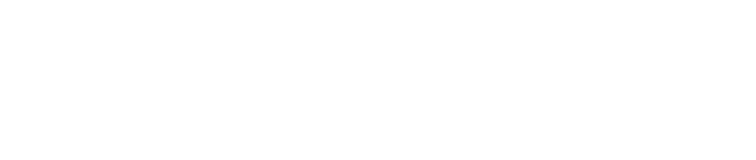
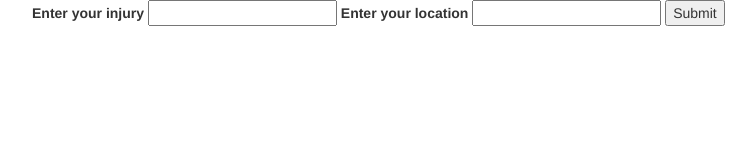
Before and after one commit to HunterTParks/doctor-search-api, a website: page index.html in a window 1280 px wide. Shown: the whole page, without its empty margins (38-794 px from the left). Drawn offline with nearby package versions, Linux system fonts and the light colour scheme.

Commit message:
add functionality to html main page

```diff
--- a/index.html
+++ b/index.html
@@ -3,12 +3,20 @@
   <head>
     <meta charset="utf-8">
     <script type="text/javascript" src = "bower_components/jquery/dist/jquery.min.js"></script>
-    <link rel="stylesheet" href="bower_components/bootstrap/dist/css/bootstrap.min.css">
+    <link rel="stylesheet" href = "bower_components/bootstrap/dist/css/bootstrap.min.css">
     <script type="text/javascript" src = "bower_components/bootstrap/dist/js/bootstrap.min.js"></script>
-    <script type="text/javascript" src - "build/js/app.ja"></script>
+    <script type="text/javascript" src = "build/js/app.js"></script>
     <title>Title</title>
   </head>
   <body>
-
+    <div class="container">
+      <form id = "doctorSearch">
+        <label for="injury">Enter your injury</label>
+        <input type="text" id = "injury">
+        <label for="location">Enter your location</label>
+        <input type="text" id = "location">
+        <button type="submit" name="button">Submit</button>
+      </form>
+    </div>
   </body>
 </html>
```
